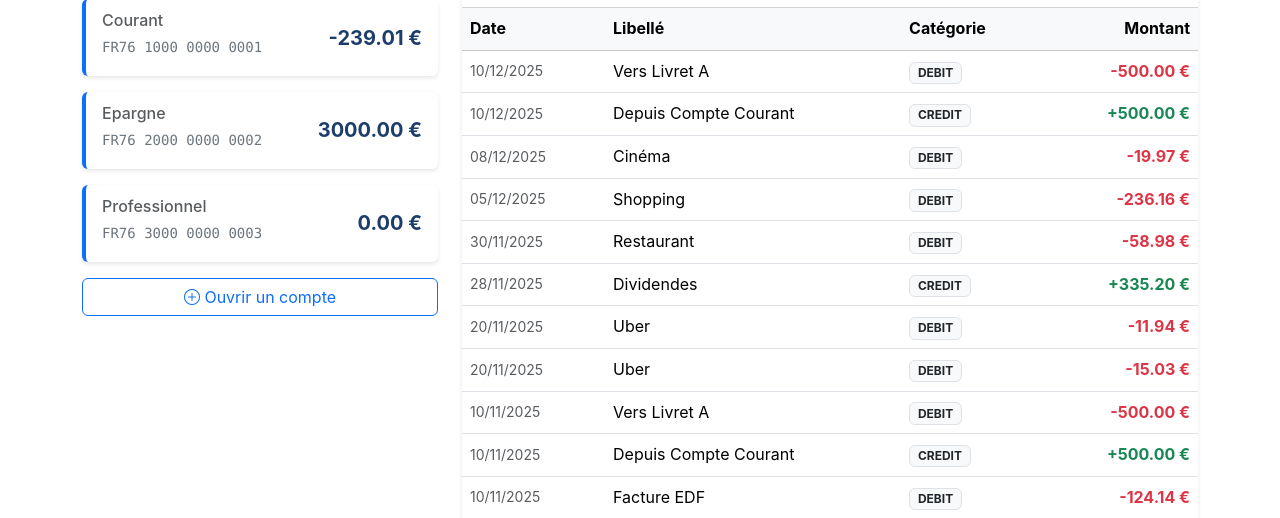
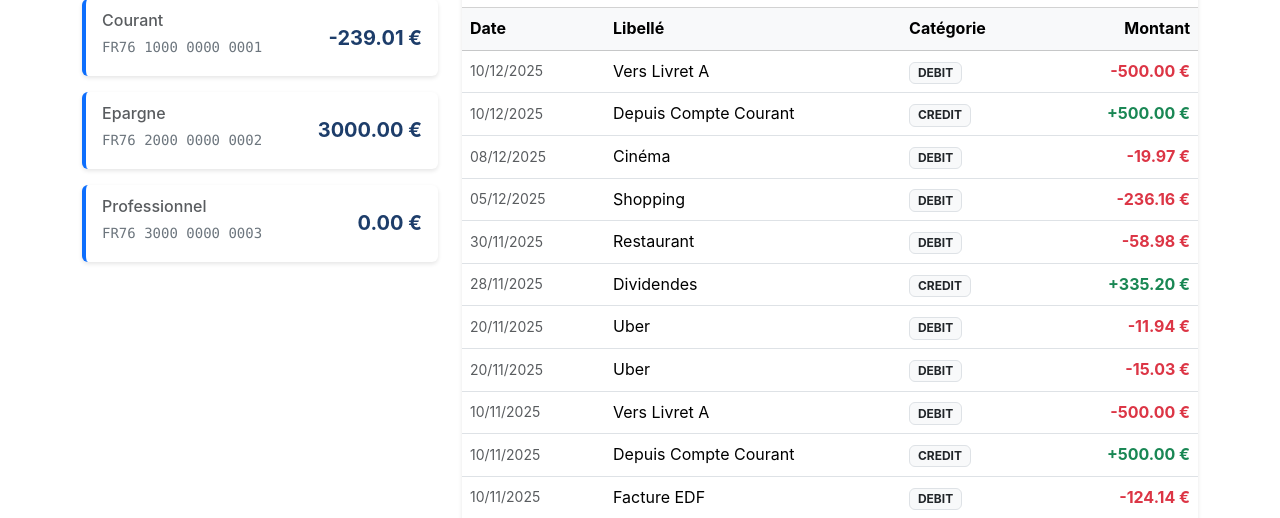
Before and after one commit to b3rnvrd/PAYsible, a FastAPI app: page /soldes in a window 1280 px wide. Shown: the part 446-964 px from the top of the page. Run offline with FastAPI, Linux system fonts and the light colour scheme; a user stored in the database is signed in.

Commit message:
Fix : suppression du bouton de création de compte dans la page soldes.

```diff
--- a/templates/pages/soldes.html
+++ b/templates/pages/soldes.html
@@ -39,9 +39,6 @@
             </div>
             {% endfor %}
 
-            <div class="d-grid gap-2">
-                <button class="btn btn-outline-primary"><i class="bi bi-plus-circle"></i> Ouvrir un compte</button>
-            </div>
         </div>
 
         <div class="col-md-8">
```
